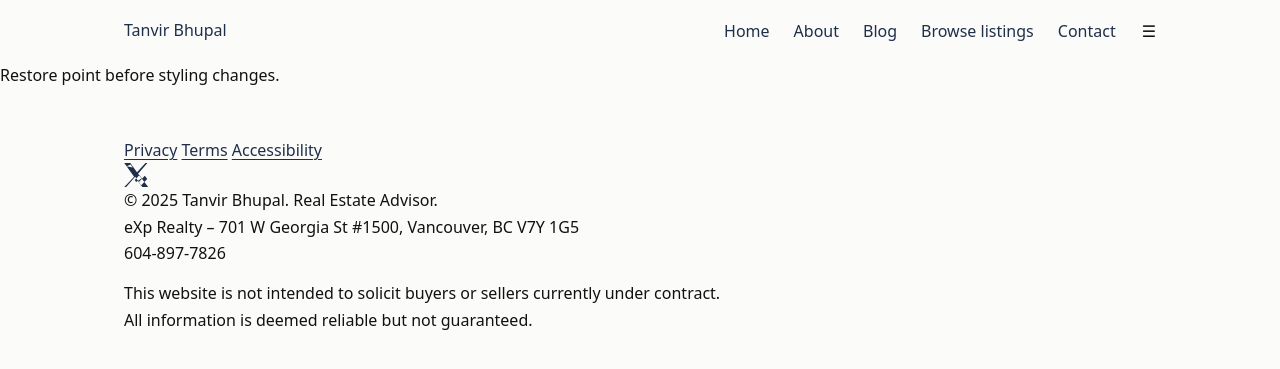
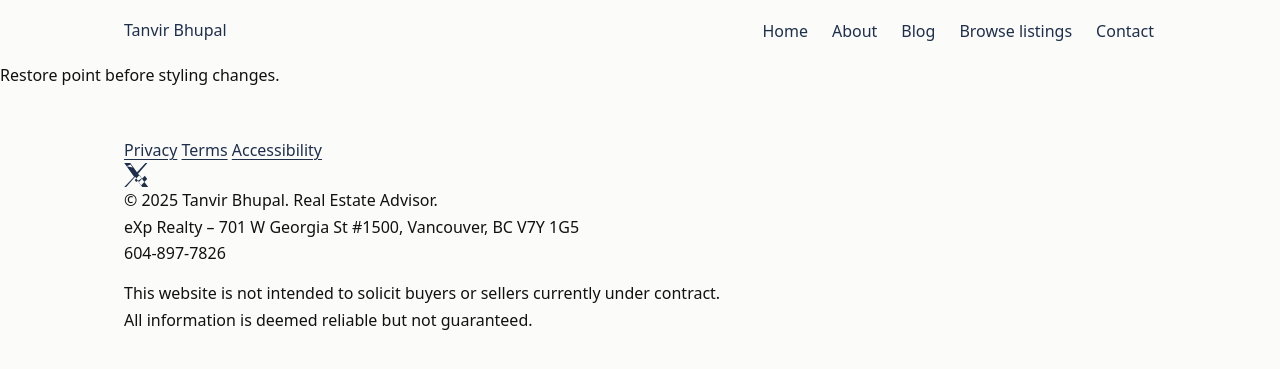
Before and after one commit to gvancouverhomes/gvancouverhomes.github.io, a Jekyll site: the page built from BACKUP-restore-point.md, in a window 1280 px wide. Shown: the top 369 px of the page. Built offline with Jekyll 4.4.1, drawn with Linux system fonts in a browser that asks for light colours; our own code applies the rules of GitHub Pages for plain Markdown files.

Commit message:
Update header.html

```diff
--- a/_includes/header.html
+++ b/_includes/header.html
@@ -15,8 +15,5 @@
       </ul>
     </nav>
 
-    <div class="mobile-nav-toggle" onclick="document.querySelector('.site-nav ul').classList.toggle('open');">
-      ☰
-    </div>
   </div>
 </header>
```
